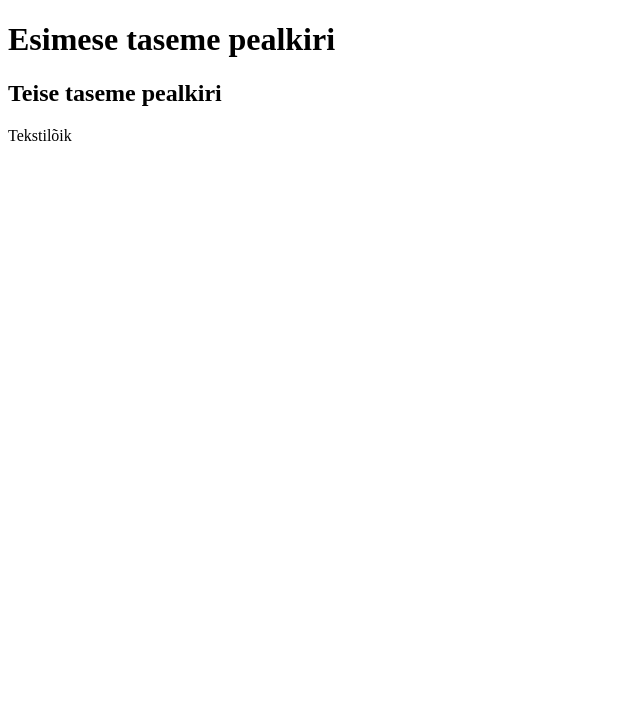
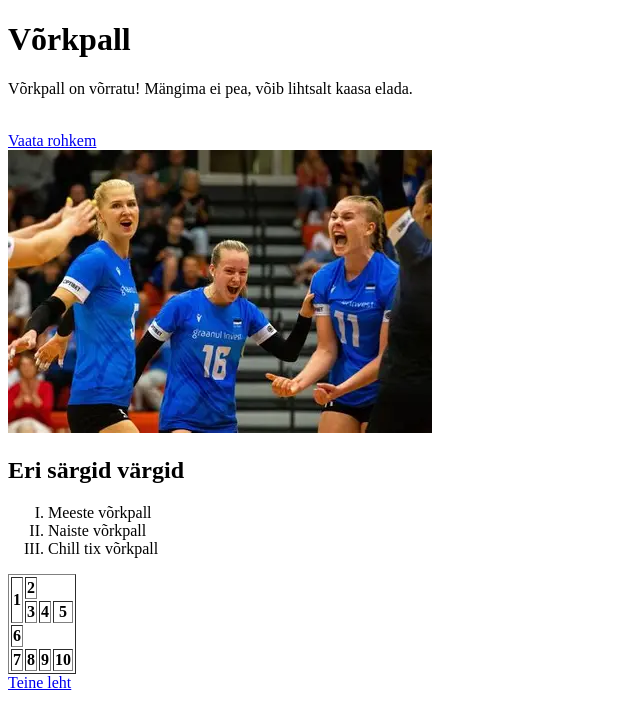
Before and after one commit to juhans1mm/SE-Praks7, a plain HTML site: page index.html in a window 1280 px wide. Shown: the whole page, without its empty margins (0-640 px from the left). Drawn offline with Linux system fonts and the light colour scheme.

Commit message:
........

```diff
--- a/index.html
+++ b/index.html
@@ -1,13 +1,45 @@
 <!DOCTYPE html>
-<html>
+<html lang="ee">
 <head>
+<meta charset="UTF-8">
 <title>Lehe päis</title>
 </head>
 <body>
 
-<h1>Esimese taseme pealkiri</h1>
-<h2>Teise taseme pealkiri</h2>
-<p>Tekstilõik</p>
-
+<h1>Võrkpall</h1>
+<p>Võrkpall on võrratu! Mängima ei pea, võib lihtsalt kaasa elada.</p>
+<br>
+<a href="https://volley.ee" target="_blank"> Vaata rohkem </a>
+<br>
+<img src="võrkpall.png" alt="Võrkpall">
+<h2>Eri särgid värgid</h2>
+<ol type="I">
+<li>Meeste võrkpall</li>
+<li>Naiste võrkpall</li>
+<li>Chill tix võrkpall</li>
+</ol>
+<div class="table">
+<table border="1">
+    <tr>
+        <th rowspan="2">1</th>
+        <th>2</th>
+    </tr>
+    <tr>
+        <th>3</th>
+        <th>4</th>
+        <th>5</th>
+    </tr>
+    <tr>
+        <th>6</th>
+    </tr>
+    <tr>
+        <th>7</th>
+        <th>8</th>
+        <th>9</th>
+        <th>10</th>
+    </tr>
+</table>
+<a href="page2.html" target="_blank">Teine leht</a>
+</div>
 </body>
 </html>
```
Also changed, not shown: page2.html (added, +12 -0 lines), võrkpall.png (added).
